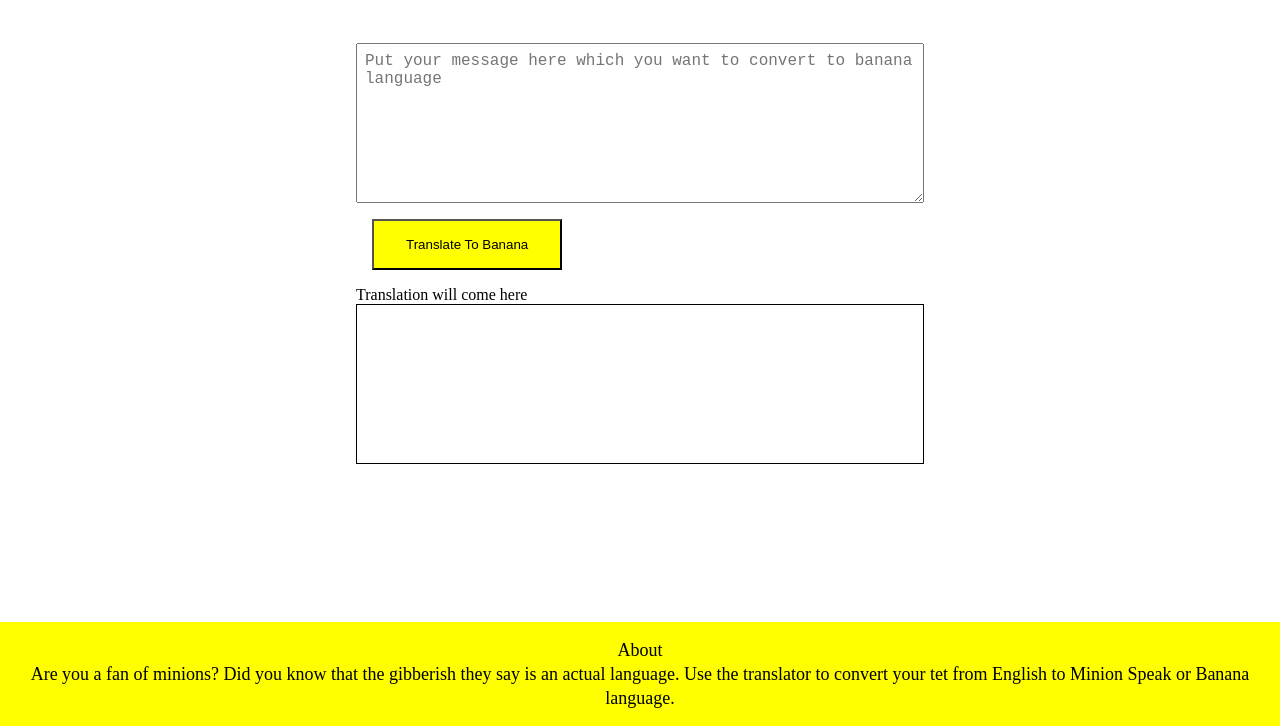
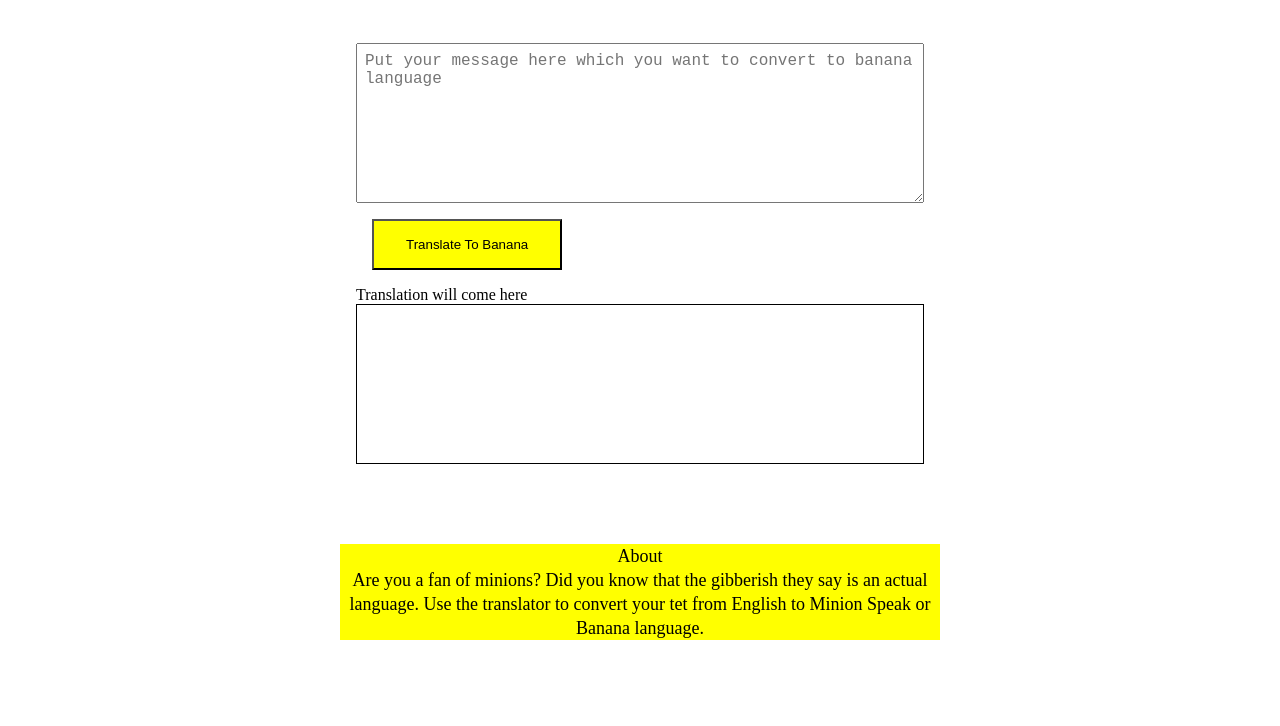
Before and after one commit to Devananth/Banana-Talk-NeogCamp, a plain HTML site: page index.html in a window 1280 px wide. Shown: the part 74-800 px from the top of the page. Drawn offline with Linux system fonts and the light colour scheme.

Commit message:
style : changed layout

```diff
--- a/index.html
+++ b/index.html
@@ -27,14 +27,16 @@
 
     </main>
 
-    <script src="app.js" type="text/javascript"></script>
-
-</body>
-
     <footer class="footer">
         <div>About</div>
         <p>Are you a fan of minions? Did you know that the gibberish they say is an actual language. Use the translator to convert your tet from English to Minion Speak or Banana language.</p>
     </footer>
 
+    <script src="app.js" type="text/javascript"></script>
+
+</body>
+
+
+
 
 </html>
--- a/style.css
+++ b/style.css
@@ -6,12 +6,13 @@
 
 body{
     display:block;
+    max-width : 600px;
+    margin : auto;
+    height : 100vh;
 }
 
 main{
-    margin : auto;
     padding : 1rem;
-    max-width: 600px;
 }
 
 div{
@@ -54,12 +55,10 @@ textarea{
 }
 
 .footer{
+    margin-top : 4rem;
     background-color : yellow;
-    padding : 1rem 1rem;
+    bottom: 0;
     text-align: center;
-    width : 100%;
-    position : fixed;
-    bottom : 0;
     font-size : large;
     line-height : 1.5rem;
 }
```
